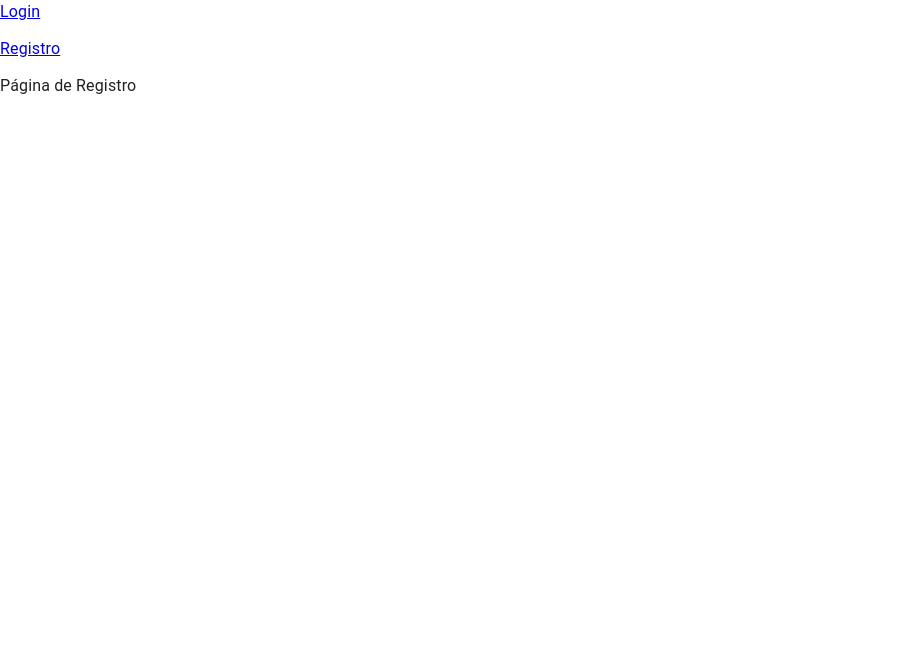
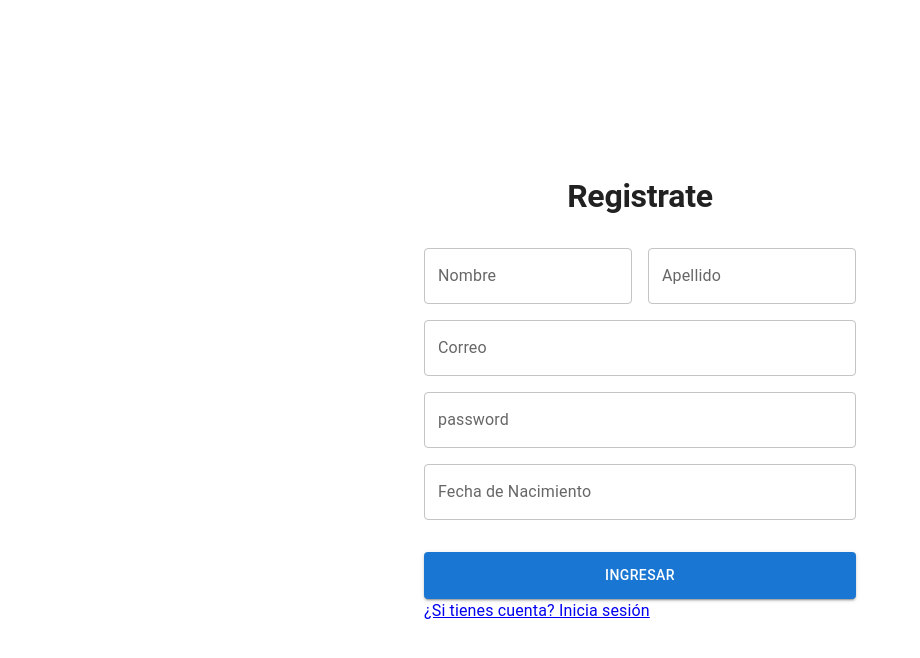
Before and after one commit to Alexander1455/Proyecto-final-paralelo, a React (Vite) app: page /registro in a window 1280 px wide. Shown: the top 658 px of the page, without its empty margins (0-920 px from the left). Built offline with nearby package versions, Linux system fonts and the light colour scheme.

Commit message:
feat: :white_check_mark: add views

```diff
--- a/package.json
+++ b/package.json
@@ -13,6 +13,8 @@
     "@emotion/react": "^11.11.3",
     "@emotion/styled": "^11.11.0",
     "@mui/material": "^5.15.1",
+    "@mui/x-date-pickers": "^6.18.6",
+    "dayjs": "^1.11.10",
     "react": "^18.2.0",
     "react-dom": "^18.2.0",
     "react-router-dom": "^6.21.1"
--- a/src/App.jsx
+++ b/src/App.jsx
@@ -1,20 +1,15 @@
-import './style.css'
-import { BrowserRouter, Routes, Route, Link } from 'react-router-dom'
+import { BrowserRouter, Routes, Route } from 'react-router-dom'
+import LoginPage from './pages/login/LoginPage'
+import RegisterPage from './pages/register/RegisterPage'
+import AppPage from './pages/app/AppPage'
 
 const App = () => {
   return (
     <BrowserRouter>
-      <nav>
-        <ul>
-          <Link to='/'>Login</Link>
-          <Link to='/registro'>Registro</Link>
-          <Link to='/'></Link>
-        </ul>
-      </nav>
-
       <Routes>
-        <Route path='/' element={<div>Pagina de Login</div>} />
-        <Route path='/registro' element={<div>Página de Registro</div>} />
+        <Route path='/' element={<LoginPage />} />
+        <Route path='/registro' element={<RegisterPage />} />
+        <Route path='/app' element={<AppPage />} />
       </Routes>
     </BrowserRouter>
   )
--- /dev/null
+++ b/src/pages/app/AppPage.jsx
@@ -0,0 +1,40 @@
+import styled from '@emotion/styled'
+import { useEffect } from 'react'
+const AppPage = () => {
+  useEffect(() => {
+    console.log('asdasdas')
+  }, [])
+
+  return (
+    <Main>
+      <div>
+        <p>Menu</p>
+      </div>
+      <div>
+        <p>ruta</p>
+      </div>
+      <div>
+        <p>niveles, corazones, etc</p>
+      </div>
+    </Main>
+  )
+}
+
+export default AppPage
+
+const Main = styled('main')`
+  width: 100%;
+  height: 100vh;
+  display: grid;
+  grid-template-columns: 0.5fr 1fr 0.5fr;
+  /* align-items: center; */
+
+  & > div {
+    border: 1px solid black;
+  }
+
+  & > div > p {
+    font-size: 2em;
+    font-weight: bold;
+  }
+`
--- /dev/null
+++ b/src/pages/login/LoginPage.jsx
@@ -0,0 +1,51 @@
+import styled from '@emotion/styled'
+import { Box, Button, Container, TextField, Typography } from '@mui/material'
+import { Link } from 'react-router-dom'
+
+const LoginPage = () => {
+  return (
+    <Container
+      sx={{
+        height: '100vh',
+        display: 'flex',
+        justifyContent: 'center',
+        alignItems: 'center'
+      }}
+    >
+      <Form>
+        <Typography variant='h2'>Ingresar</Typography>
+        <TextField type='text' variant='outlined' label='correo' />
+        <TextField type='password' variant='outlined' label='password' />
+        <Box sx={{ width: '100%' }}>
+          <Button variant='contained' fullWidth>
+            Ingresar
+          </Button>
+          <Link to='/registro'>
+            <Typography variant='body1'>
+              ¿No tienes cuenta? Registrate
+            </Typography>
+          </Link>
+        </Box>
+      </Form>
+    </Container>
+  )
+}
+
+export default LoginPage
+
+const Form = styled('form')`
+  display: flex;
+  flex-direction: column;
+  gap: 2em;
+  width: min(90%, 27rem);
+
+  & > h2 {
+    text-align: center;
+    font-size: 2em;
+    font-weight: bold;
+  }
+
+  & > div > button {
+    padding: 0.8em 0;
+  }
+`
--- /dev/null
+++ b/src/pages/register/RegisterPage.jsx
@@ -0,0 +1,88 @@
+import styled from '@emotion/styled'
+import { DatePicker, LocalizationProvider } from '@mui/x-date-pickers'
+import { AdapterDayjs } from '@mui/x-date-pickers/AdapterDayjs'
+import {
+  Box,
+  Button,
+  Container,
+  Grid,
+  TextField,
+  Typography
+} from '@mui/material'
+
+import { Link } from 'react-router-dom'
+
+const RegisterPage = () => {
+  return (
+    <Container
+      sx={{
+        height: '100vh',
+        display: 'flex',
+        justifyContent: 'center',
+        alignItems: 'center'
+      }}
+    >
+      <Form>
+        <Typography variant='h2'>Registrate</Typography>
+        <Grid container spacing={2}>
+          <Grid item xs={6}>
+            <TextField type='text' variant='outlined' label='Nombre' />
+          </Grid>
+          <Grid item xs={6}>
+            <TextField type='text' variant='outlined' label='Apellido' />
+          </Grid>
+          <Grid item xs={12}>
+            <TextField
+              type='email'
+              variant='outlined'
+              label='Correo'
+              fullWidth
+            />
+          </Grid>
+          <Grid item xs={12}>
+            <TextField
+              type='password'
+              variant='outlined'
+              label='password'
+              fullWidth
+            />
+          </Grid>
+          <Grid item xs={12}>
+            <LocalizationProvider dateAdapter={AdapterDayjs}>
+              <DatePicker label='Fecha de Nacimiento' sx={{ width: '100%' }} />
+            </LocalizationProvider>
+          </Grid>
+        </Grid>
+        <Box sx={{ width: '100%' }}>
+          <Button variant='contained' fullWidth>
+            Ingresar
+          </Button>
+          <Link to='/'>
+            <Typography variant='body1'>
+              ¿Si tienes cuenta? Inicia sesión
+            </Typography>
+          </Link>
+        </Box>
+      </Form>
+    </Container>
+  )
+}
+
+export default RegisterPage
+
+const Form = styled('form')`
+  display: flex;
+  flex-direction: column;
+  gap: 2em;
+  width: min(90%, 27rem);
+
+  & > h2 {
+    text-align: center;
+    font-size: 2em;
+    font-weight: bold;
+  }
+
+  & > div > button {
+    padding: 0.8em 0;
+  }
+`
```
Also changed, not shown: 1 other file (tests, documents, lock files or other folders).
